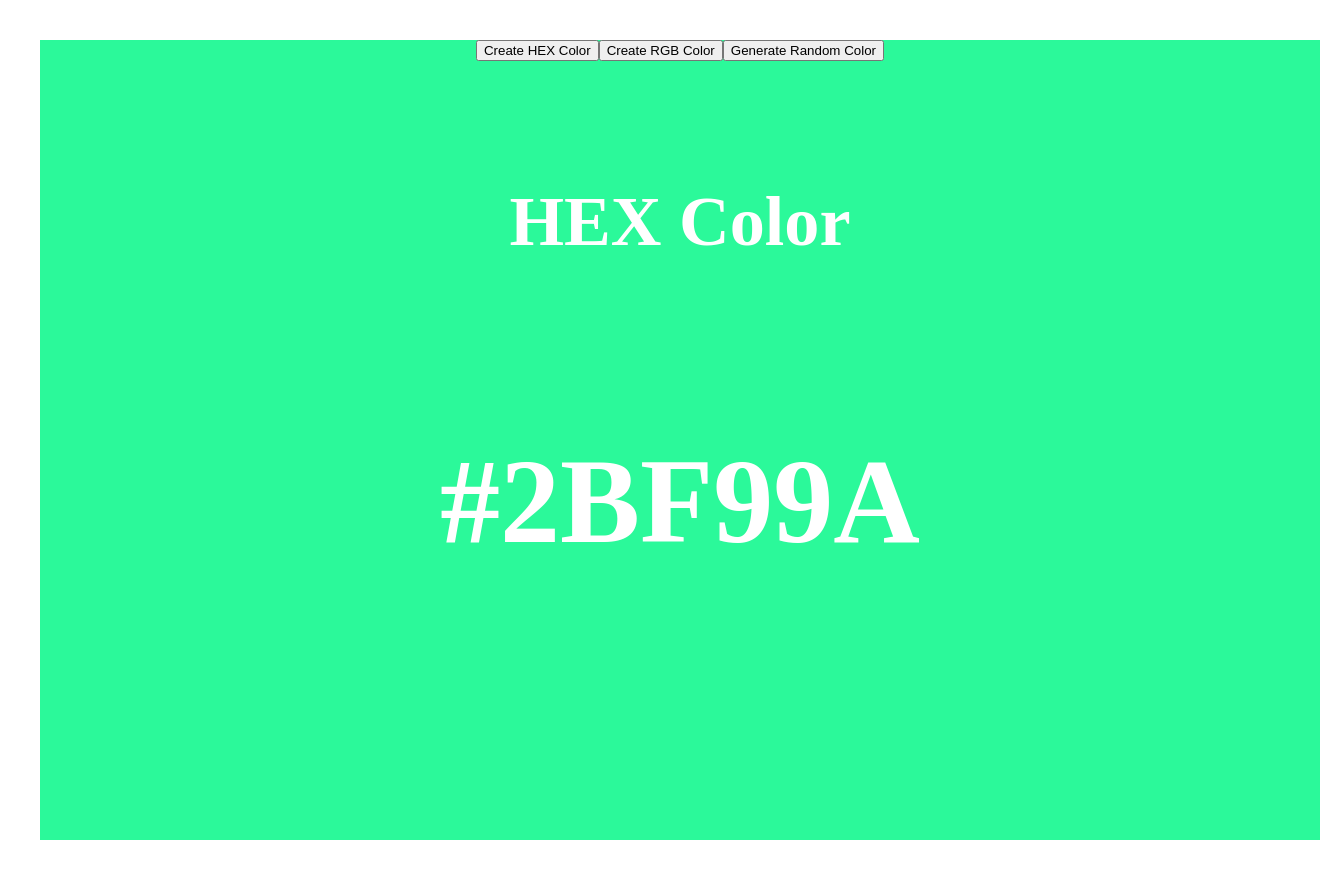
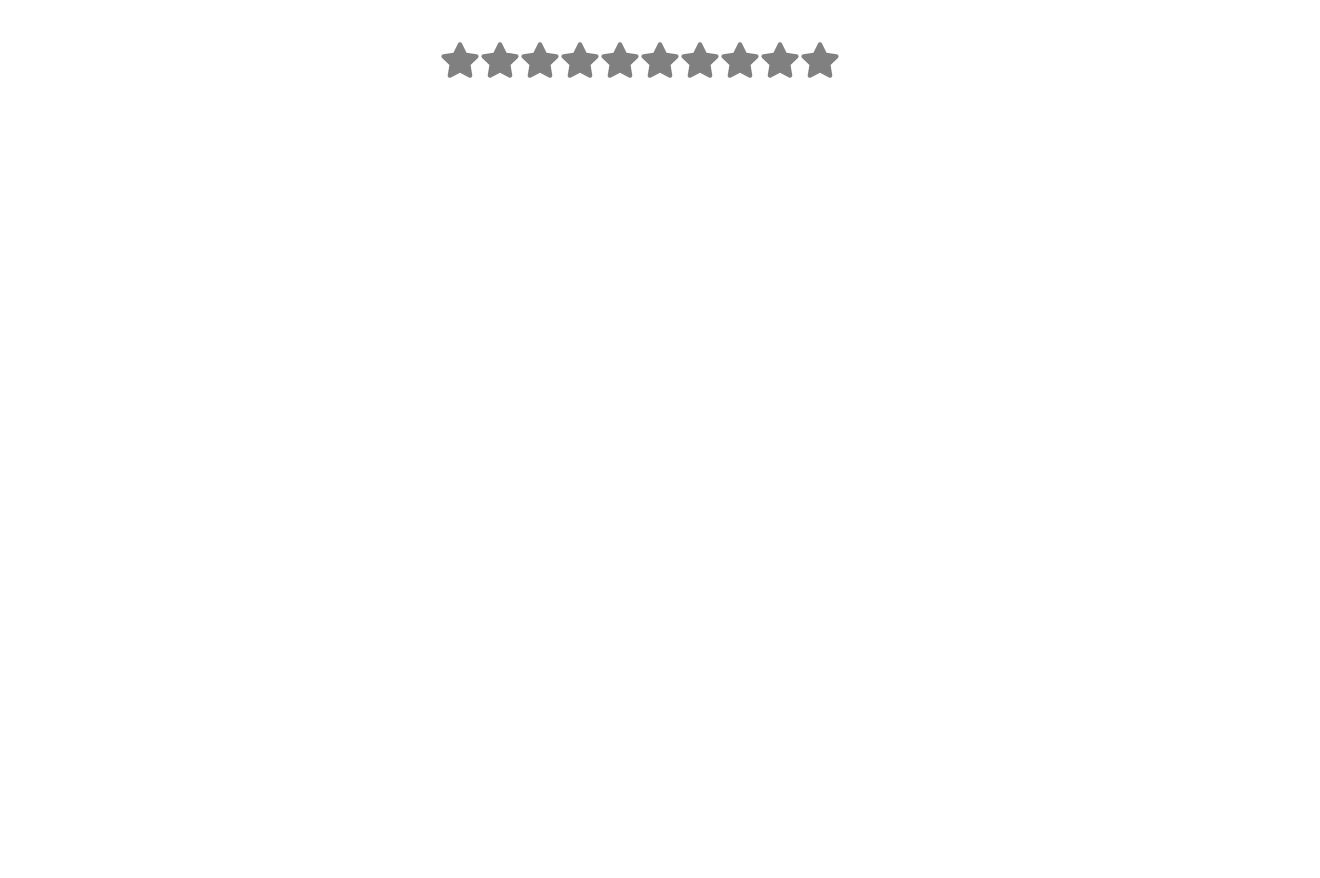
Before and after one commit to shivamdubeyagra/Mini-projects-in-react-js, a React (Vite) app: page / in a window 1280 px wide. Shown: the whole page, 1320 px wide, since content can reach past the window. After the commit the page ends 800 px from the top, so only its background shows below. Built offline with nearby package versions, Linux system fonts and the light colour scheme.

Commit message:
Star-rating

```diff
--- a/package.json
+++ b/package.json
@@ -11,7 +11,8 @@
   },
   "dependencies": {
     "react": "^18.2.0",
-    "react-dom": "^18.2.0"
+    "react-dom": "^18.2.0",
+    "react-icons": "^5.0.1"
   },
   "devDependencies": {
     "@types/react": "^18.2.56",
--- a/src/App.jsx
+++ b/src/App.jsx
@@ -2,16 +2,16 @@
 import './App.css'
 import Accordian from './components/accordian'
 import RandomColor from './components/random-color'
+import StarRating from './components/star-rating'
 
 function App() {
 
 
   return (
     <>
-    {/* Accordian */}
     {/* <Accordian/> */}
-    {/* random Color */}
-    <RandomColor/>
+    {/* <RandomColor/> */}
+    <StarRating noOfStars={10}/>
     </>
   )
 }
--- /dev/null
+++ b/src/components/star-rating/index.jsx
@@ -0,0 +1,37 @@
+import { useState } from 'react'
+import {FaStar} from 'react-icons/fa'
+import './styles.css';
+export default function StarRating({noOfStars = 5}){
+
+    const [rating, setRating] = useState(0);
+    const [hover,setHover] = useState(0);
+
+    function handleClick(getCurrentIndex){
+        // console.log(getCurrentIndex);
+        setRating(getCurrentIndex)
+    }
+    function handleMouseEnter(getCurrentIndex){
+        // console.log(getCurrentIndex);
+        setHover(getCurrentIndex)
+    }
+    function handleMouseLeave(){
+        // console.log(getCurrentIndex);
+        setHover(rating)
+    }
+    return (
+        <div className="start-rating">
+            {
+                [...Array(noOfStars)].map((_,index)=>{
+                    index+=1
+                    return (<FaStar key={index}
+                    className= {index <= (hover || rating) ? 'active':'inactive'}
+                    onClick={()=>handleClick(index)}
+                    onMouseMove={()=>handleMouseEnter(index)}
+                    onMouseLeave={()=>handleMouseLeave()}
+                    size={40}
+                    />)
+                })
+            }
+        </div>
+    )
+}
--- /dev/null
+++ b/src/components/star-rating/styles.css
@@ -0,0 +1,6 @@
+.active{
+    color: #fff700;
+}
+.inactive{
+    color: gray;
+}
```
Also changed, not shown: 1 other file (tests, documents, lock files or other folders).
